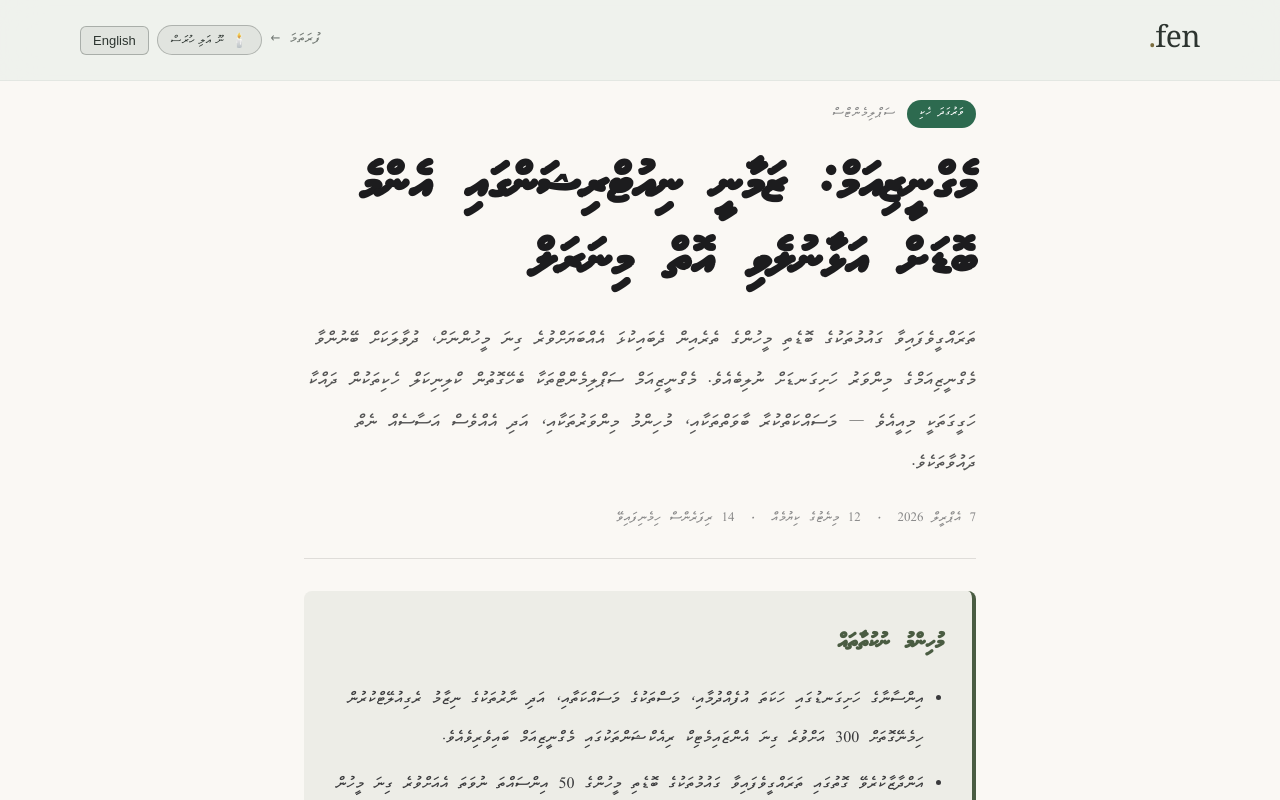
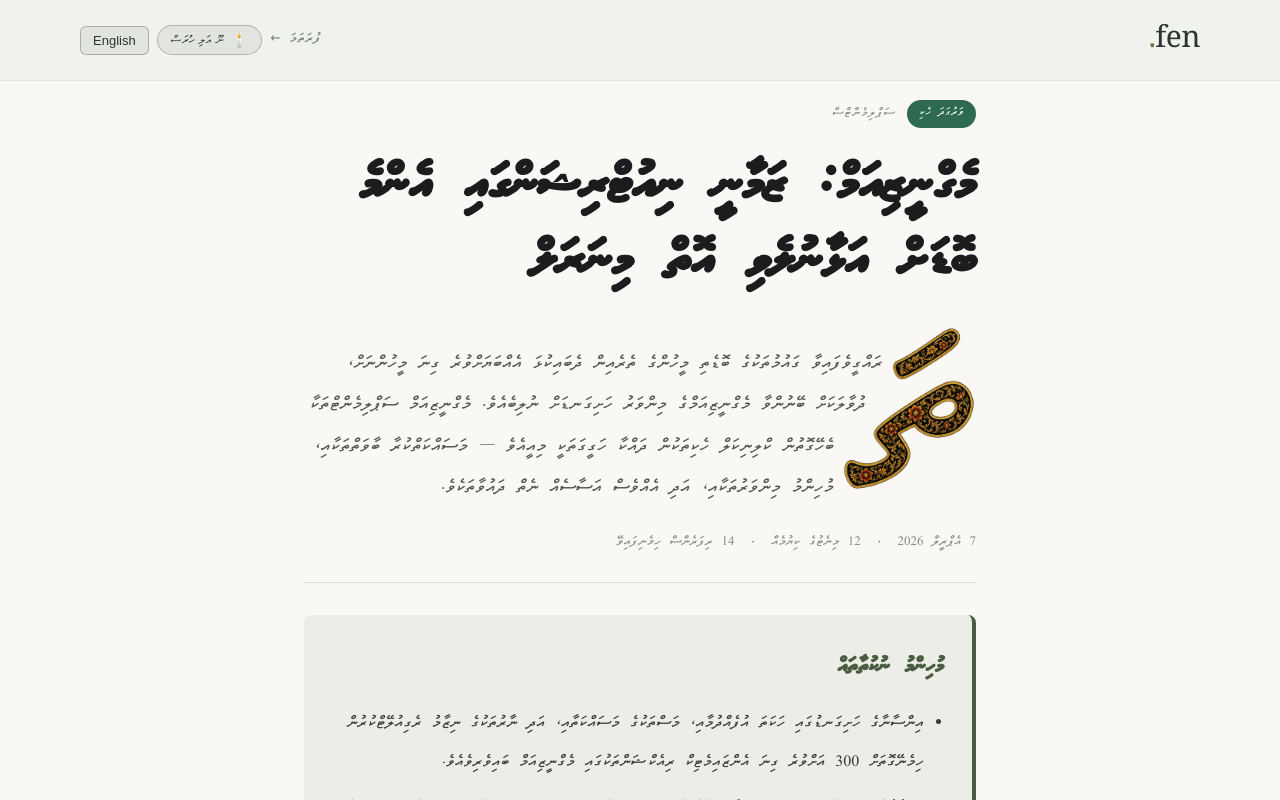
Before and after one commit to saain/fen-website, a Next.js app: page /articles/magnesium in a window 1280 px wide. Both pictures are taken after a click on the button "ދިވެހި". Shown: the top 800 px of the page. Built offline with nearby package versions, Linux system fonts and the light colour scheme.

Commit message:
Add Dhivehi drop cap (ތަ) on magnesium subtitle

```diff
--- a/src/app/articles/magnesium/page.js
+++ b/src/app/articles/magnesium/page.js
@@ -349,10 +349,33 @@ function MagnesiumArticleInner() {
           <h1 style={{ fontFamily: hf, fontSize: isRtl ? 52 : 44, fontWeight: isRtl ? 700 : 400, lineHeight: isRtl ? '76px' : hlh, letterSpacing: isRtl ? 0 : '-0.02em', color: TEXT_PRIMARY, marginBottom: 20 }}>
             {c.title}
           </h1>
-          <p style={{ fontSize: isRtl ? 18 : 17, lineHeight: lh, color: TEXT_SECONDARY, fontWeight: 300, marginBottom: 20, fontFamily: bf }}>
-            {c.subtitle}
+          <p style={{ fontSize: isRtl ? 18 : 17, lineHeight: lh, color: TEXT_SECONDARY, fontWeight: 300, marginBottom: 20, fontFamily: bf, overflow: 'hidden', paddingTop: isRtl && c.subtitle.startsWith('ތ') ? 24 : 0 }}>
+            {isRtl && c.subtitle.startsWith('ތ') ? (
+              <>
+                <img
+                  src="/dropcap-thaa.png"
+                  alt="ތ"
+                  style={{
+                    float: 'right',
+                    height: 165,
+                    width: 'auto',
+                    maxWidth: '40%',
+                    marginLeft: 18,
+                    marginTop: -18,
+                    marginBottom: 6,
+                    filter: IMG_FILTER,
+                    shapeOutside: 'url(/dropcap-thaa.png)',
+                    shapeImageThreshold: 0.3,
+                    shapeMargin: 10,
+                  }}
+                />
+                {c.subtitle.slice(2)}
+              </>
+            ) : (
+              c.subtitle
+            )}
           </p>
-          <div style={{ display: 'flex', alignItems: 'center', gap: 16, flexWrap: 'wrap', fontSize: 13, color: TEXT_MUTED, fontWeight: 300, paddingBottom: 24, borderBottom: `1px solid ${BORDER_MED}`, fontFamily: bf }}>
+          <div style={{ clear: 'both', display: 'flex', alignItems: 'center', gap: 16, flexWrap: 'wrap', fontSize: 13, color: TEXT_MUTED, fontWeight: 300, paddingBottom: 24, borderBottom: `1px solid ${BORDER_MED}`, fontFamily: bf }}>
             <span>{c.date}</span>
             <span>·</span>
             <span>{c.readTime}</span>
```
Also changed, not shown: public/dropcap-thaa.png (added).
